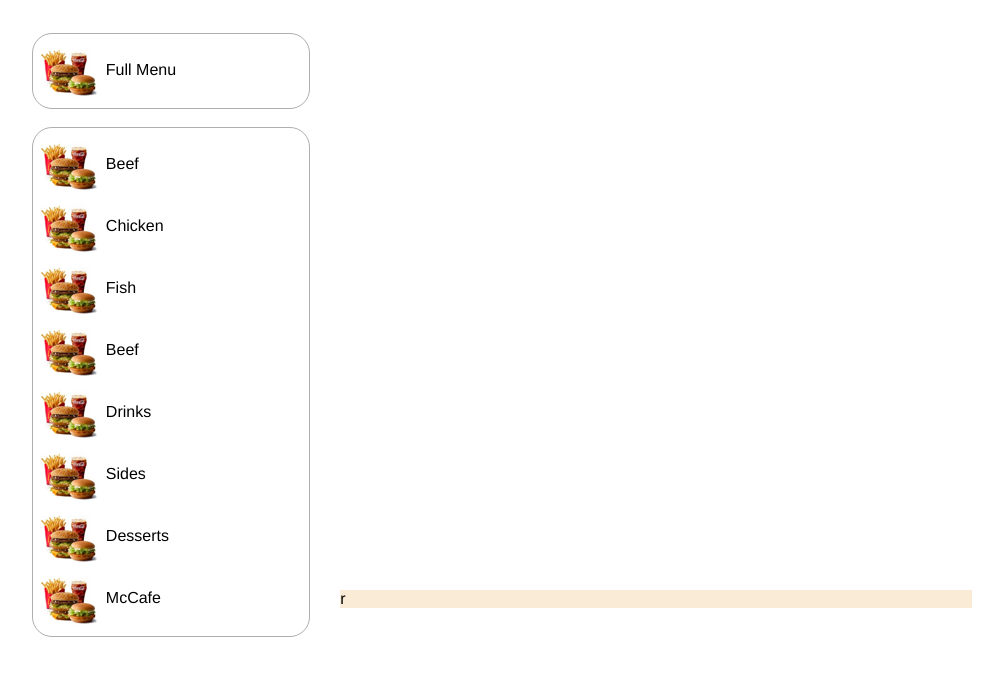
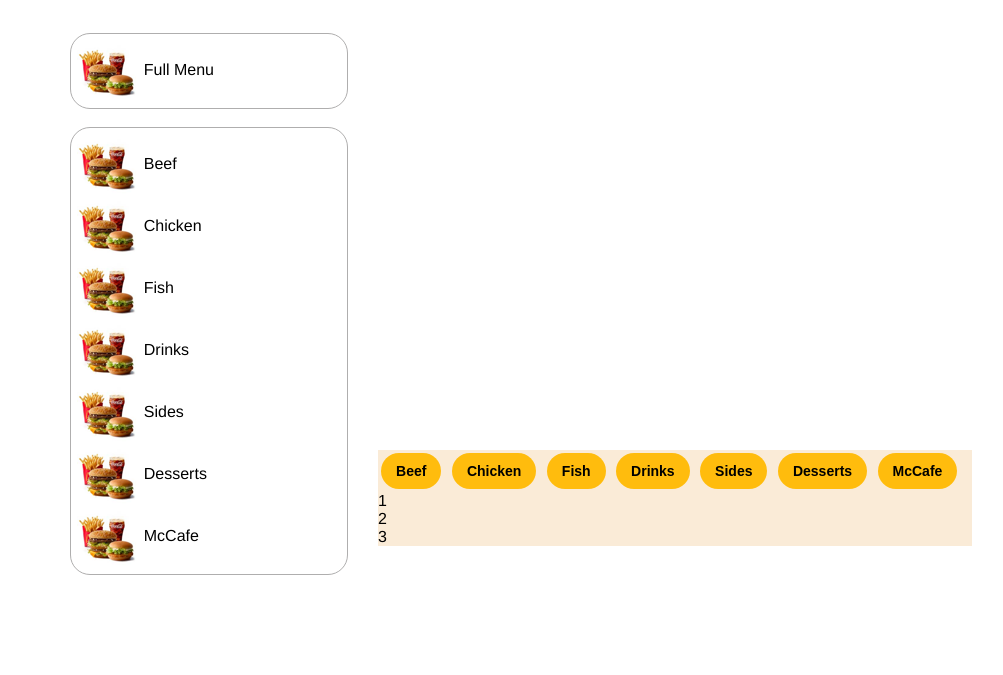
Before and after one commit to Mhmd-Husseini/Macdo-menu, a plain HTML site: page index.html in a window 1280 px wide. Shown: the part 101-776 px from the top of the page, without its empty margins (102-1105 px from the left). Drawn offline with Linux system fonts and the light colour scheme.

Commit message:
creating main right

```diff
--- a/index.html
+++ b/index.html
@@ -6,7 +6,9 @@
     <meta name="viewport" content="width=device-width, initial-scale=1.0">
     <title>Document</title>
     <link rel="stylesheet" href="styles/title.css">
-    <link rel="stylesheet" href="styles/main.css">
+    <link rel="stylesheet" href="styles/mainleft.css">
+    <link rel="stylesheet" href="styles/mainright.css">
+
 
 </head>
 
@@ -20,7 +22,6 @@
             <img src="assets/lt.png"> Beef <br>
             <img src="assets/lt.png"> Chicken<br>
             <img src="assets/lt.png"> Fish <br>
-            <img src="assets/lt.png"> Beef <br>
             <img src="assets/lt.png"> Drinks <br>
             <img src="assets/lt.png"> Sides<br>
             <img src="assets/lt.png"> Desserts<br>
@@ -28,7 +29,38 @@
         </div>
     </div>
     <div class="main-right">
-    r
+        <div class="main-right-top">
+            <button>Beef</button>
+            <button>Chicken</button>
+            <button>Fish</button>
+            <button>Drinks</button>
+            <button>Sides</button>
+            <button>Desserts</button>
+            <button>McCafe</button>
+        </div>
+        <div class="main-right-bottom">
+            <div>
+                1
+            </div>
+            <div>
+                2
+            </div>
+            <div>
+                3
+            </div>
+            <!-- <img src="assets/burger.png"> Big Mac
+            <img src="assets/burger.png"> Big Tasty
+            <img src="assets/burger.png"> Cheese Burger
+            <img src="assets/burger.png"> Big Mac
+            <img src="assets/burger.png"> Big Tasty
+            <img src="assets/burger.png"> Cheese Burger
+            <img src="assets/burger.png"> Big Mac
+            <img src="assets/burger.png"> Big Tasty
+            <img src="assets/burger.png"> Cheese Burger
+            <img src="assets/burger.png"> Big Mac
+            <img src="assets/burger.png"> Big Tasty
+            <img src="assets/burger.png"> Cheese Burger  -->
+        </div>
     </div>
 </body>
 
--- a/styles/main.css
+++ b/styles/mainleft.css
@@ -4,15 +4,10 @@
 .main-left{
     display: inline-block;
     width: 22%;
-    margin-left: 10%;
+    margin-left: 13%;
     margin-right: 2%;
 }
-.main-right{
-    display: inline-block;
-    background-color: antiquewhite;
-    width: 50%;
-    margin-right: 15%;
-}
+
 .main-left-top,.main-left-bottom{
     border:solid;
     border-color: rgb(175, 174, 174);
--- /dev/null
+++ b/styles/mainright.css
@@ -0,0 +1,22 @@
+.main-right{
+    display: inline-block;
+    background-color: antiquewhite;
+    width: 47%;
+    margin-right: 15%;
+}
+
+.main-right-top button{
+    background-color:#FFBC0D;
+    border-radius: 20px;
+    font-weight:600;
+    font-size: 14px;
+    border: none;
+    padding: 10px;
+    padding-left: 15px;
+    padding-right:15px;
+    margin: 3px;
+}
+.main-right-bottom img{
+    width: 25%;
+    padding: 3.5%;
+}
--- a/styles/title.css
+++ b/styles/title.css
@@ -1,5 +1,4 @@
 .title{
 font-size: 54px;
 text-align: center;
-font-family:   Helvetica,sans-serif, Arial ;
 }
```
Also changed, not shown: assets/burger.png (added).
